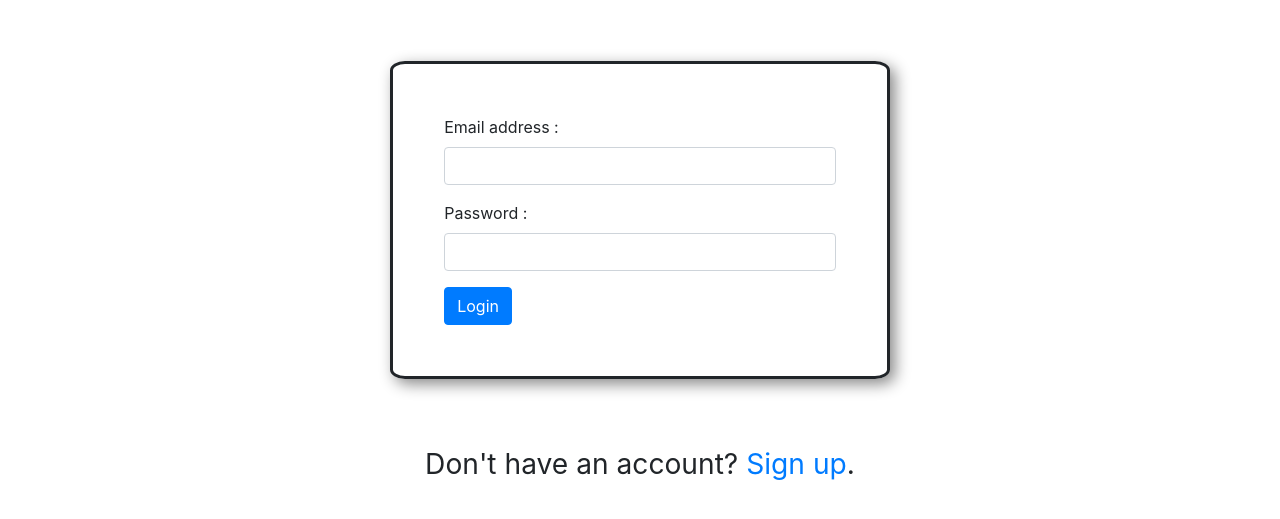
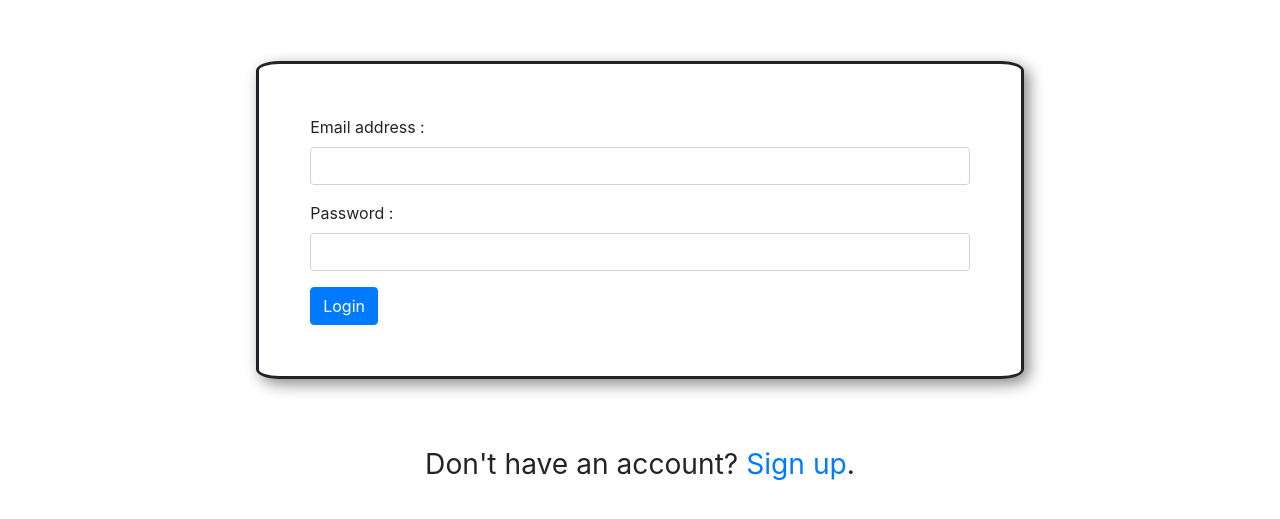
Before and after one commit to inanuriy/registration-login-javascript, a plain HTML site: page login.html in a window 1280 px wide. Shown: the part 171-690 px from the top of the page. Drawn offline with nearby package versions, Linux system fonts and the light colour scheme.

Commit message:
login form fixed

```diff
--- a/index.css
+++ b/index.css
@@ -32,11 +32,11 @@
 }
 
 .loginForm {
+  width: 60%;
   margin: 5vw auto;
   padding: 4vw;
   border-style: solid;
   border-radius: 3%;
-  max-width: 500px;
 }
 
 .logoutButton {
```
Also changed, not shown: 1 other file.
